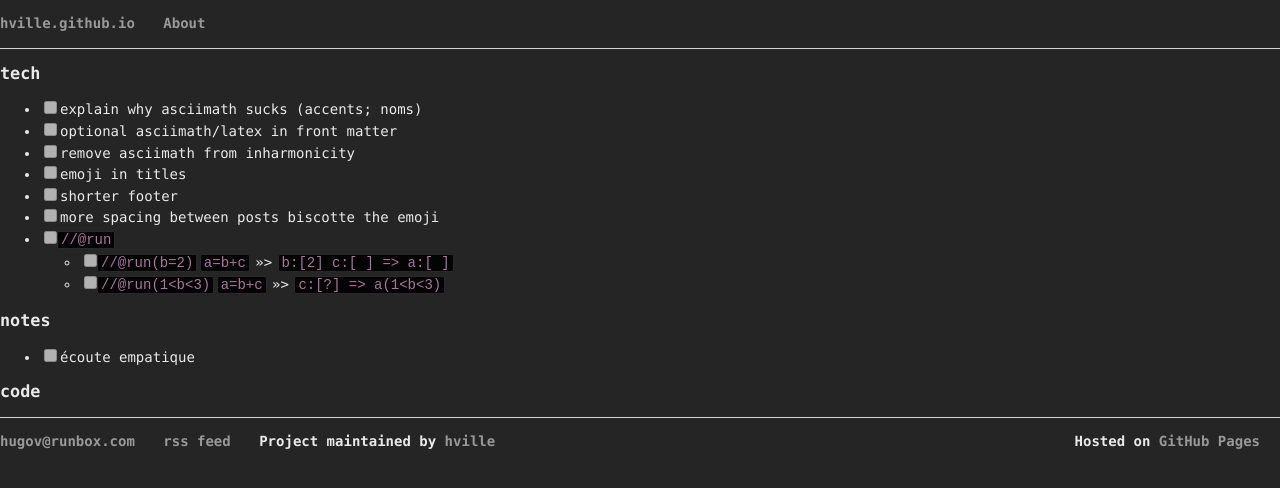
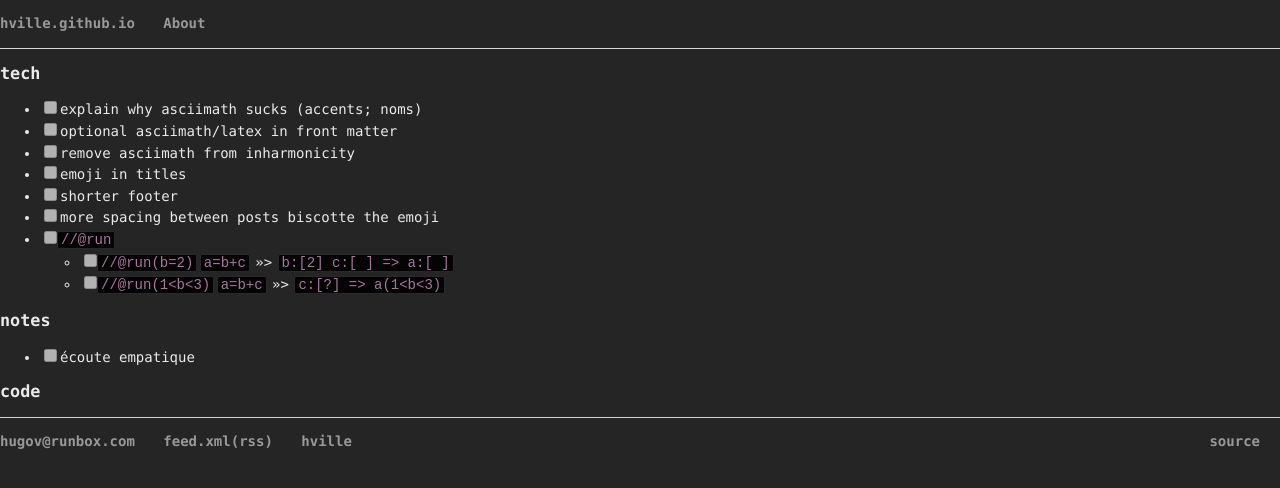
Before and after one commit to hville/hville.github.io, a Jekyll site: the page built from todo.md, in a window 1280 px wide. Shown: the top 488 px of the page. Built offline with Jekyll 4.4.1, drawn with Linux system fonts in a browser that asks for light colours; the repository's description, which GitHub fills in, is left out.

Commit message:
Shorter footer

```diff
--- a/_layouts/default.html
+++ b/_layouts/default.html
@@ -40,9 +40,9 @@
   </div>
   <footer><ul>
     <li><a href="mailto:hugov@runbox.com">hugov@runbox.com</a></li>
-		<li><a href="/feed.xml">rss feed</a></li>
-		<li class="credits left">Project maintained by <a href="{{ site.github.owner_url }}">{{ site.github.owner_name }}</a></li>
-		<li class="floatright">Hosted on <a href="{{ site.github.repository_url }}">GitHub Pages</a></li>
+		<li><a href="/feed.xml">feed.xml(rss)</a></li>
+		<li class="credits left"><a href="{{ site.github.owner_url }}">{{ site.github.owner_name }}</a></li>
+		<li class="floatright"><a href="{{ site.github.repository_url }}">source</a></li>
   </ul></footer>
 </body>
 </html>
```
